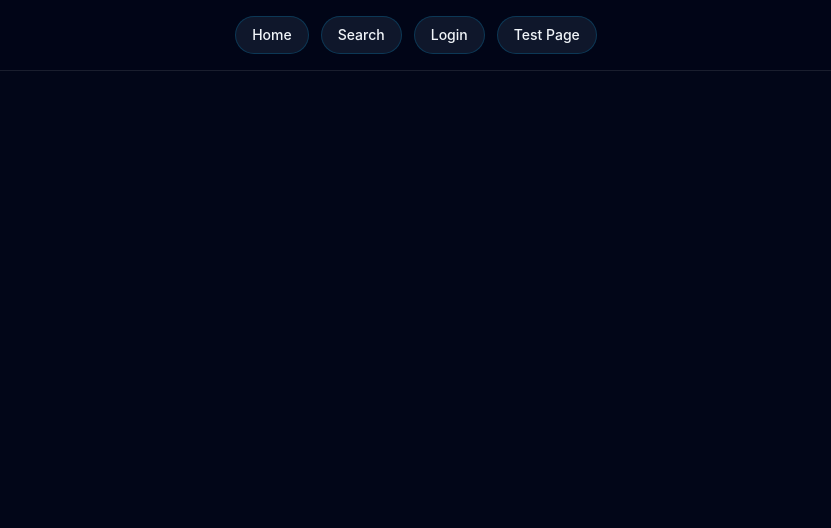
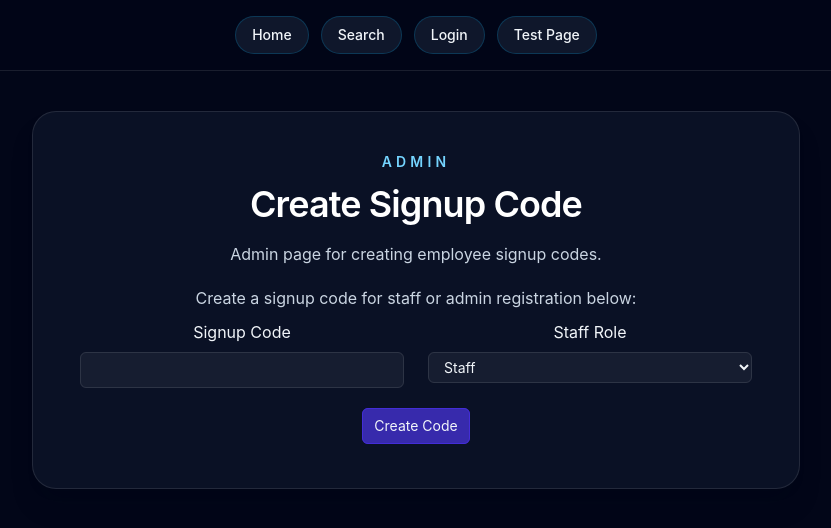
Before and after one commit to devpatel26/Library-Database, a React (Vite) app in the folder react/: page /createsignupcode in a window 1280 px wide. Shown: the top 528 px of the page, without its empty margins (224-1055 px from the left). Built offline with nearby package versions, Linux system fonts and the light colour scheme.

Commit message:
all acc done, signup code done

```diff
--- a/react/src/App.jsx
+++ b/react/src/App.jsx
@@ -20,43 +20,44 @@ import StaffRegistration from "./pages/StaffRegistration.jsx";
 import TestPage from "./pages/TestPage.jsx";
 import StaffLoans from "./pages/StaffLoans.jsx";
 import Logout from "./pages/Logout.jsx";
+import CreateSignupCode from "./pages/CreateSignupCode.jsx";
 
 function App() {
 const user = JSON.parse(localStorage.getItem("user"));
-  const roleCode = Number(user?.patron_role_code);
+const userType = user?.user_type;
+const roleCode = Number(user?.role);
 
 const navLinks = [
-    // Common pages always shown no matter what user status log in or not.
   { to: "/", label: "Home" },
   { to: "/search", label: "Search" },
 
-
-  // Links shown only when user is not logged in
   ...(!user ? [{ to: "/login", label: "Login" }] : []),
 
-  // Links shown only when any user is logged in
   ...(user ? [{ to: "/account", label: "Account" }] : []),
   ...(user ? [{ to: "/logout", label: "Logout" }] : []),
 
+  ...(userType === "staff" && roleCode === 2
+    ? [{ to: "/createsignupcode", label: "Create Signup Code" }]
+    : []),
 
-     // Staff pages
-    ...(roleCode === 2 || roleCode === 3
+  ...(userType === "staff" && (roleCode === 1 || roleCode === 2)
     ? [{ to: "/itementry", label: "Item Entry (Staff)" }]
     : []),
 
-  ...(roleCode === 2 || roleCode === 3
+  ...(userType === "staff" && (roleCode === 1 || roleCode === 2)
     ? [{ to: "/stafffines", label: "Staff Fines (Staff)" }]
     : []),
 
-    // Admin pages
-  ...(roleCode === 3
+  ...(userType === "staff" && roleCode === 2
     ? [{ to: "/report", label: "Report (Admin)" }]
     : []),
 
-  ...(roleCode === 3
+  ...(userType === "staff" && roleCode === 2
     ? [{ to: "/staffregistration", label: "Staff Registration (Admin)" }]
     : []),
+
   { to: "/test", label: "Test Page" },
+
 ];
 
   return (
@@ -100,6 +101,7 @@ function App() {
             <Route path="/search" element={<Search />} />
             <Route path="/forgotpassword" element={<ForgotPassword />} />
             <Route path="/logout" element={<Logout />} />
+            <Route path="/createsignupcode" element={<CreateSignupCode />} />
           </Routes>
         </main>
       </div>
--- /dev/null
+++ b/react/src/pages/CreateSignupCode.jsx
@@ -0,0 +1,98 @@
+import { SubmitButton } from "../components/Buttons";
+
+export default function CreateSignupCode() {
+  return (
+    <section className="mx-auto flex w-full max-w-3xl flex-col items-center rounded-3xl border border-white/10 bg-slate-900/70 p-8 text-center shadow-xl shadow-slate-950/30 sm:p-10">
+      <p className="text-sm font-semibold uppercase tracking-[0.3em] text-sky-300">
+        Admin
+      </p>
+      <h1 className="mt-3 text-4xl font-semibold tracking-tight text-white">
+        Create Signup Code
+      </h1>
+      <p className="mt-4 max-w-2xl text-base leading-7 text-slate-300">
+        Admin page for creating employee signup codes.
+      </p>
+      <p className="mt-4 mb-2 max-w-2xl text-base leading-7 text-slate-300">
+        Create a signup code for staff or admin registration below:
+      </p>
+
+      <form
+        className="w-full max-w-2xl"
+        onSubmit={async (e) => {
+          e.preventDefault();
+          const formData = new FormData(e.target);
+          const currentUser = JSON.parse(localStorage.getItem("user"));
+
+          const signupCodeData = {
+            signup_code: formData.get("signup_code"),
+            staff_role_code: Number(formData.get("staff_role_code")),
+            created_by_admin_id: currentUser?.staff_id,
+          };
+
+          try {
+            const response = await fetch("/api/staff-signup-codes", {
+              method: "POST",
+              headers: {
+                "Content-Type": "application/json",
+              },
+              body: JSON.stringify(signupCodeData),
+            });
+
+            const data = await response.json();
+
+            if (!response.ok) {
+              throw new Error(data.error || "Failed to create signup code.");
+            }
+
+            alert("Signup code created successfully!");
+            console.log(data);
+            e.target.reset();
+          } catch (error) {
+            console.error(error);
+            alert(error.message || "Failed to create signup code.");
+          }
+        }}
+      >
+        <div className="space-y-4">
+          <div className="grid grid-cols-1 gap-x-6 gap-y-12 sm:grid-cols-6">
+            <div className="sm:col-span-3">
+              <label htmlFor="signup_code">
+                Signup Code
+              </label>
+              <div className="mt-2">
+                <input
+                  required
+                  id="signup_code"
+                  name="signup_code"
+                  type="text"
+                  className="block w-full rounded-md bg-white/5 px-3 py-1.5 outline-1 -outline-offset-1 outline-white/10 focus:outline-2 focus:-outline-offset-2 focus:outline-indigo-500 sm:text-sm/6"
+                />
+              </div>
+            </div>
+
+            <div className="sm:col-span-3">
+              <label htmlFor="staff_role_code">
+                Staff Role
+              </label>
+              <div className="mt-2">
+                <select
+                  required
+                  id="staff_role_code"
+                  name="staff_role_code"
+                  className="block w-full rounded-md bg-white/5 px-3 py-1.5 outline-1 -outline-offset-1 outline-white/10 focus:outline-2 focus:-outline-offset-2 focus:outline-indigo-500 sm:text-sm/6"
+                >
+                  <option value="1">Staff</option>
+                  <option value="2">Admin</option>
+                </select>
+              </div>
+            </div>
+          </div>
+
+          <div className="grid justify-center">
+            <SubmitButton title={"Create Code"} value={"OK"} />
+          </div>
+        </div>
+      </form>
+    </section>
+  );
+}
--- a/react/src/pages/StaffRegistration.jsx
+++ b/react/src/pages/StaffRegistration.jsx
@@ -15,7 +15,47 @@ export default function StaffRegistration() {
       <p className="mt-4 max-w-2xl text-base leading-7 text-slate-300 mb-2">
         Register an account with the below form:
       </p>
-      <form className="w-full max-w-2xl" method="post">
+      <form
+          className="w-full max-w-2xl"
+          onSubmit={async (e) => {
+            e.preventDefault();
+            const formData = new FormData(e.target);
+
+            const staffData = {
+              firstname: formData.get("firstname"),
+              lastname: formData.get("lastname"),
+              birthday: formData.get("birthday"),
+              email: formData.get("email"),
+              password: formData.get("password"),
+              phone_number: formData.get("phonenumber"),
+              address: formData.get("address"),
+              signup_code: formData.get("signup_code"),
+            };
+
+            try {
+              const response = await fetch("/api/staff/register", {
+                method: "POST",
+                headers: {
+                  "Content-Type": "application/json",
+                },
+                body: JSON.stringify(staffData),
+              });
+
+              const data = await response.json();
+
+              if (!response.ok) {
+                throw new Error(data.error || "Staff registration failed.");
+              }
+
+              alert("Staff registration successful!");
+              console.log(data);
+              e.target.reset();
+            } catch (error) {
+              console.error(error);
+              alert(error.message || "Registration failed.");
+            }
+          }}
+        >
         <div className="space-y-4">
           <div className="grid grid-cols-1 gap-x-6 gap-y-12 sm:grid-cols-9">
             <div className="sm:col-span-3">
@@ -56,7 +96,7 @@ export default function StaffRegistration() {
                     required
                     id="birthday"
                     name="birthday"
-                    type="text"
+                    type="date"
                     className="block w-full rounded-md bg-white/5 px-3 py-1.5 outline-1 -outline-offset-1 outline-white/10 focus:outline-2 focus:-outline-offset-2 focus:outline-indigo-500 sm:text-sm/6"
                   />
                 </div>
@@ -126,6 +166,22 @@ export default function StaffRegistration() {
                 </div>
               </div>
             </div>
+            <div className="grid grid-cols-1 gap-x-6 gap-y-12 sm:grid-cols-6">
+                <div className="sm:col-span-6">
+                  <label htmlFor="signup_code">
+                    Signup Code
+                  </label>
+                  <div className="mt-2">
+                    <input
+                      required
+                      id="signup_code"
+                      name="signup_code"
+                      type="text"
+                      className="block w-full rounded-md bg-white/5 px-3 py-1.5 outline-1 -outline-offset-1 outline-white/10 focus:outline-2 focus:-outline-offset-2 focus:outline-indigo-500 sm:text-sm/6"
+                    />
+                  </div>
+                </div>
+              </div>
           </div>
           <div className="grid justify-center">
             <SubmitButton title={"Register"} value={"OK"} />
```
Also changed, not shown: 1 other file (tests, documents, lock files or other folders). Lines whose indentation alone changed are shown as unchanged.
